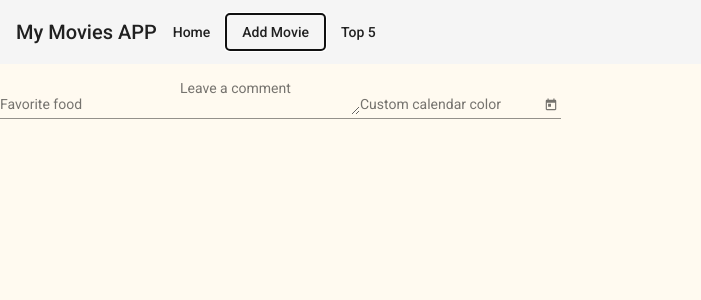
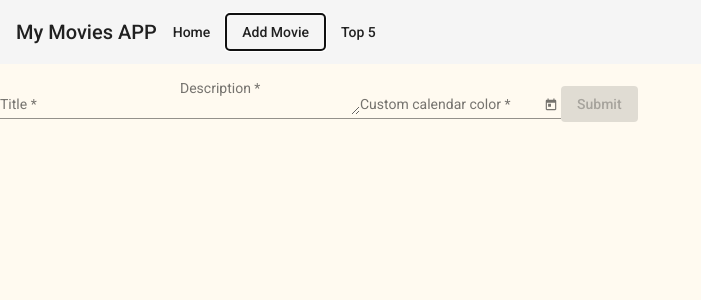
Before and after one commit to DoonaaldArmando/movies-front, an Angular app: page /movies in a window 1280 px wide. Both pictures are taken after a click on the button "Add Movie". Shown: the top 300 px of the page, without its empty margins (0-701 px from the left). Built offline with nearby package versions, Linux system fonts and the light colour scheme.

Commit message:
feat: trabajo en progreso formulario

```diff
--- a/src/app/movies/components/add-form/add-form.component.html
+++ b/src/app/movies/components/add-form/add-form.component.html
@@ -1,22 +1,23 @@
-<form>
+<form [formGroup]="movieForm" (ngSubmit)="onSubmit()">
     <mat-form-field>
-        <mat-label>Favorite food</mat-label>
-        <input matInput [formControl]="name" placeholder="Ex. Pizza">
+        <mat-label>Title</mat-label>
+        <input matInput formControlName="title" required>
+        <mat-error>Title Required</mat-error>
     </mat-form-field>
 
     <mat-form-field>
-        <mat-label>Leave a comment</mat-label>
-        <textarea matInput placeholder="Ex. It makes me feel..."></textarea>
+        <mat-label>Description</mat-label>
+        <textarea matInput formControlName="description" required></textarea>
+        <mat-error>Description Required</mat-error>
     </mat-form-field>
 
     <mat-form-field color="accent">
         <mat-label>Custom calendar color</mat-label>
-        <input matInput [matDatepicker]="picker2">
+        <input matInput formControlName="releaseDate" required [matDatepicker]="picker2">
         <mat-datepicker-toggle matSuffix [for]="picker2"></mat-datepicker-toggle>
         <mat-datepicker #picker2 color="primary"></mat-datepicker>
+        <mat-error>Release Date Required</mat-error>
     </mat-form-field>
 
-
-
-
+    <button mat-flat-button color="primary" type="submit" [disabled]="!movieForm.valid">Submit</button>
 </form>
--- a/src/app/movies/components/add-form/add-form.component.ts
+++ b/src/app/movies/components/add-form/add-form.component.ts
@@ -1,13 +1,24 @@
-import { Component, OnInit } from '@angular/core';
-import { FormControl } from '@angular/forms';
+import { Component, Output, EventEmitter } from '@angular/core';
+import { FormBuilder, Validators } from '@angular/forms';
+import { Movie } from 'src/app/core';
 
 @Component({
   selector: 'app-add-form',
   templateUrl: './add-form.component.html',
   styleUrls: ['./add-form.component.sass'],
 })
-export class AddFormComponent implements OnInit {
-  constructor() {}
-  name = new FormControl('');
-  ngOnInit(): void {}
+export class AddFormComponent {
+  constructor(private fb: FormBuilder) {}
+
+  @Output() movieFormEvent: EventEmitter<Movie> = new EventEmitter();
+
+  movieForm = this.fb.group({
+    title: ['', Validators.required],
+    releaseDate: ['', Validators.required],
+    description: ['', Validators.required],
+  });
+
+  onSubmit() {
+    this.movieFormEvent.emit(this.movieForm.value);
+  }
 }
--- a/src/app/movies/container/add/add.component.html
+++ b/src/app/movies/container/add/add.component.html
@@ -1 +1 @@
-<app-add-form></app-add-form>
+<app-add-form (movieFormEvent)="movieFormEvent($event)"></app-add-form>
--- a/src/app/movies/container/add/add.component.ts
+++ b/src/app/movies/container/add/add.component.ts
@@ -3,13 +3,10 @@ import { Component, OnInit } from '@angular/core';
 @Component({
   selector: 'app-add',
   templateUrl: './add.component.html',
-  styleUrls: ['./add.component.sass']
+  styleUrls: ['./add.component.sass'],
 })
-export class AddComponent implements OnInit {
-
-  constructor() { }
-
-  ngOnInit(): void {
+export class AddComponent {
+  movieFormEvent(event) {
+    console.log(event);
   }
-
 }
--- a/src/app/movies/movies.module.ts
+++ b/src/app/movies/movies.module.ts
@@ -16,6 +16,7 @@ import { MatInputModule } from '@angular/material/input';
 import { FormsModule } from '@angular/forms';
 import { MatDatepickerModule } from '@angular/material/datepicker';
 import { MatNativeDateModule } from '@angular/material/core';
+import { MatButtonModule } from '@angular/material/button';
 
 @NgModule({
   declarations: [
@@ -38,6 +39,7 @@ import { MatNativeDateModule } from '@angular/material/core';
     FormsModule,
     MatDatepickerModule,
     MatNativeDateModule,
+    MatButtonModule,
   ],
 })
 export class MoviesModule {}
```
